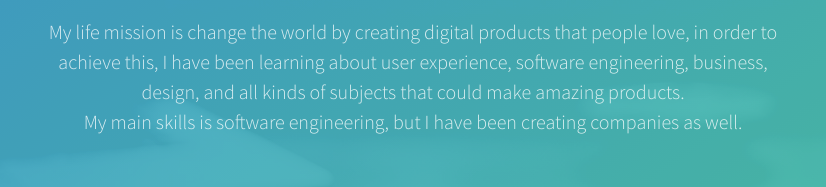
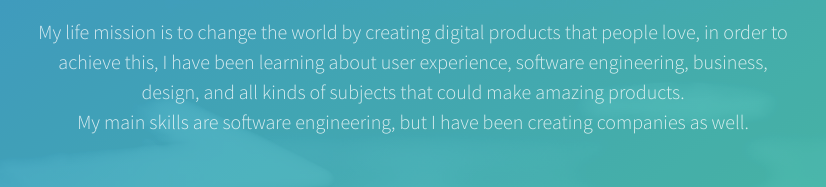
Before and after one commit to rayashi/rayashi.github.io, a plain HTML site: page index.html in a window 1280 px wide. Shown: the part 506-693 px from the top of the page, 227-1053 px from the left. Drawn offline with Linux system fonts and the light colour scheme; files whose address does not match are found by name.

Commit message:
English mistakes

```diff
--- a/index.html
+++ b/index.html
@@ -94,10 +94,10 @@
 							<img class="to-animate" src="images/beto.jpg" style="width: 160px; border-radius: 80px; margin-bottom: 30px;">
 							<h1 class="to-animate">Hi! I'm Humberto Dib Rayashi</h1>
 							<h2 class="to-animate" style="font-size: 20px; line-height: 1.5; margin-top: 20px">
-									My life mission is change the world by creating digital products that people love, in order to achieve this, I have been learning about user experience, software engineering, business, design, and all kinds of subjects that could make amazing products.
+								My life mission is to change the world by creating digital products that people love, in order to achieve this, I have been learning about user experience, software engineering, business, design, and all kinds of subjects that could make amazing products.
 							</h2>
 							<h2 class="to-animate" style="font-size: 20px; line-height: 1.5;">
-									My main skills is software engineering, but I have been creating companies as well.
+								My main skills are software engineering, but I have been creating companies as well.
 							</h2>
 						</div>
 					</div>
```
